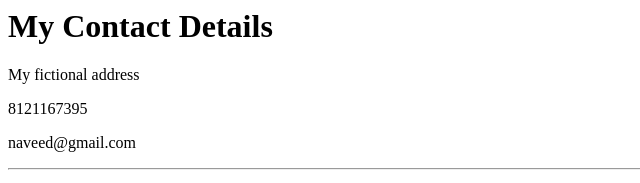
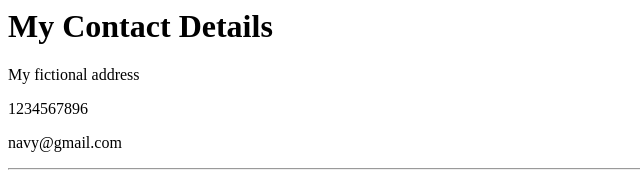
Before and after one commit to IamRaheem786/cv, a plain HTML site: page Contact.html in a window 1280 px wide. Shown: the top 183 px of the page, 0-640 px from the left. Drawn offline with Linux system fonts and the light colour scheme.

Commit message:
Update Contact.html

```diff
--- a/Contact.html
+++ b/Contact.html
@@ -6,8 +6,8 @@
     <body>
         <h1>My Contact Details</h1>
         <p>My fictional address</p>
-        <p>8121167395</p>
-<p>naveed@gmail.com</p>
+        <p>1234567896</p>
+<p>navy@gmail.com</p>
 <hr>
 <form action="mailto:navy@gmail.com" method="POST" enctype="text/palin"></form>
 <label>Your Name:</label>
```
